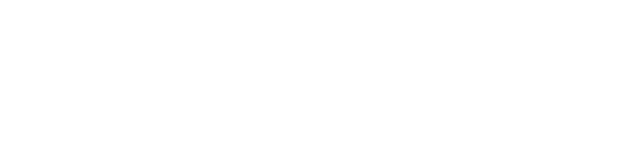
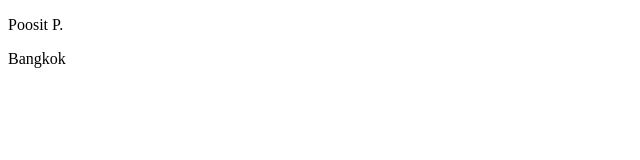
Before and after one commit to earth824/cc9-workflow, a plain HTML site: page index.html in a window 1280 px wide. Shown: the whole page, without its empty margins (0-640 px from the left). Drawn offline with Linux system fonts and the light colour scheme.

Commit message:
edit index

```diff
--- a/index.html
+++ b/index.html
@@ -5,6 +5,8 @@
     <meta http-equiv="X-UA-Compatible" content="IE=edge" />
     <meta name="viewport" content="width=device-width, initial-scale=1.0" />
     <title>Document</title>
+    <p>Poosit P.</p>
+    <p>Bangkok</p>
   </head>
   <body></body>
 </html>
```
